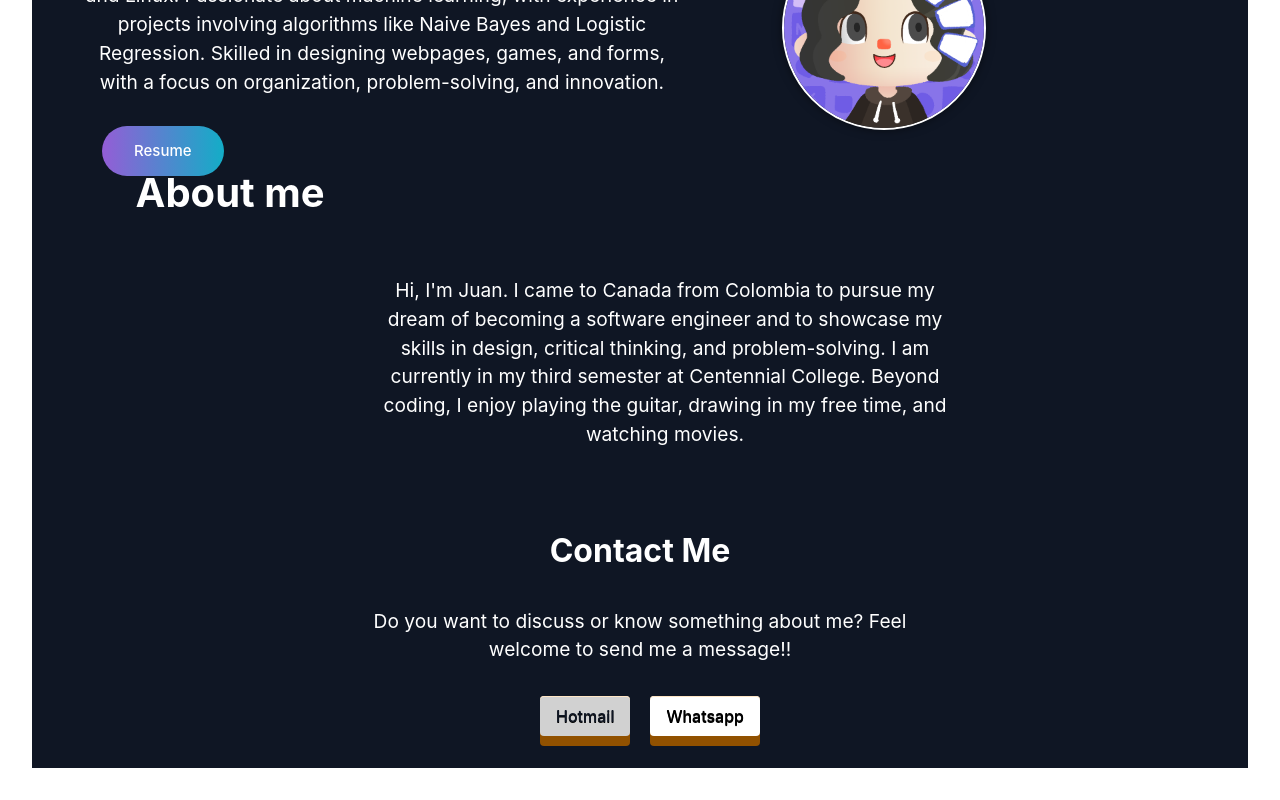
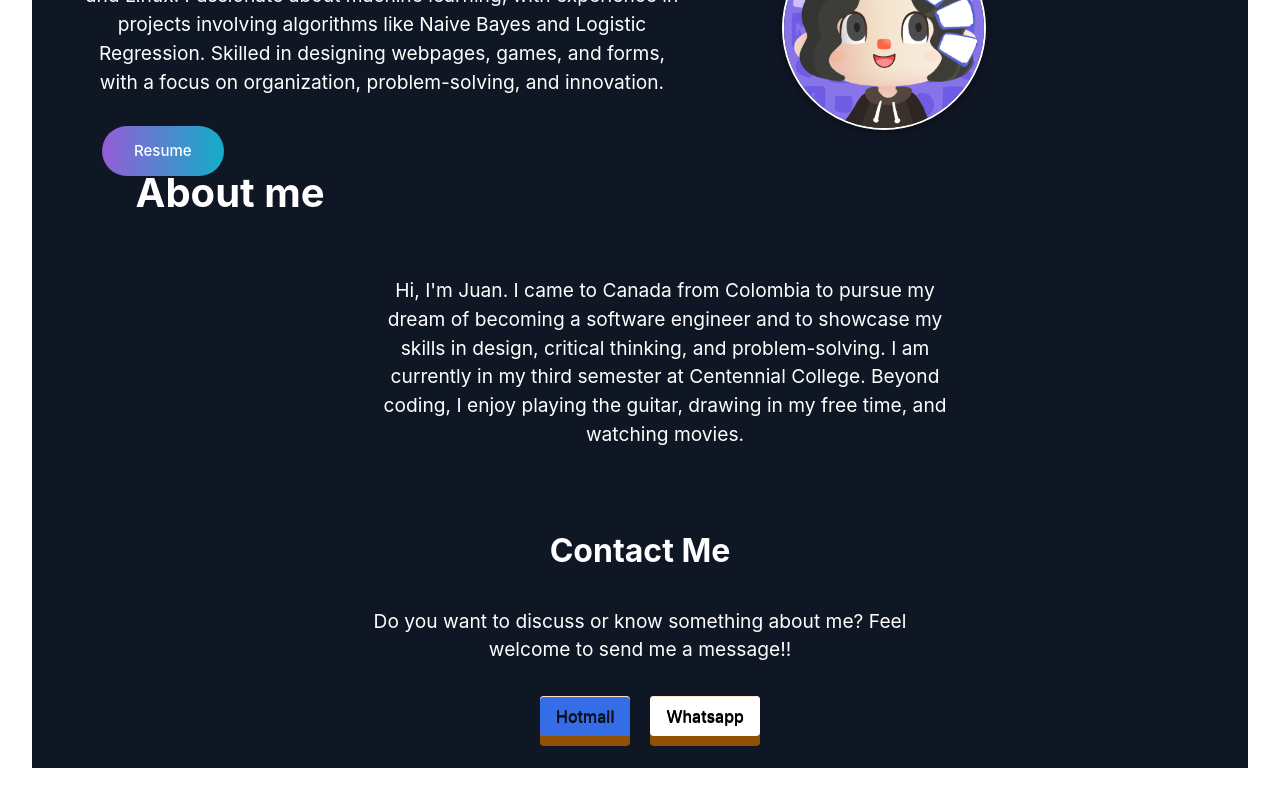
Before and after one commit to marvel987dc/Portfolio, a React (Vite) app: page / in a window 1280 px wide. In both pictures the pointer is over the link "Hotmail". Shown: the part 1159-1959 px from the top of the page. Built offline with nearby package versions, Linux system fonts and the light colour scheme; a web font is replaced by a local one.

Commit message:
botton :hover button color

```diff
--- a/src/Components/Contact/Contact.css
+++ b/src/Components/Contact/Contact.css
@@ -10,6 +10,12 @@
     -webkit-border-radius: 5px;
     -moz-border-radius: 5px;
     border-radius: 5px;
+
+    &:hover {
+        transition: 2s;
+        background-color:rgb(53, 109, 230);
+        color: #0f1624;
+      }
 }
 
 .ContactB2{
@@ -24,4 +30,10 @@
     -webkit-border-radius: 5px;
     -moz-border-radius: 5px;
     border-radius: 5px;
+
+    &:hover {
+        transition: 2s;
+        background-color:rgb(33, 194, 33);
+        color: #0f1624;
+      }
 }
--- a/src/Components/Contact/Contact.jsx
+++ b/src/Components/Contact/Contact.jsx
@@ -30,12 +30,6 @@ export default function Contact() {
     border-radius: 4px;
     font-size: 1rem;
     margin-left: 20px;
-
-    &:hover {
-      background-color:rgb(209, 209, 209);
-      color: #0f1624;
-    }
-
   `;
 
   return (
```
